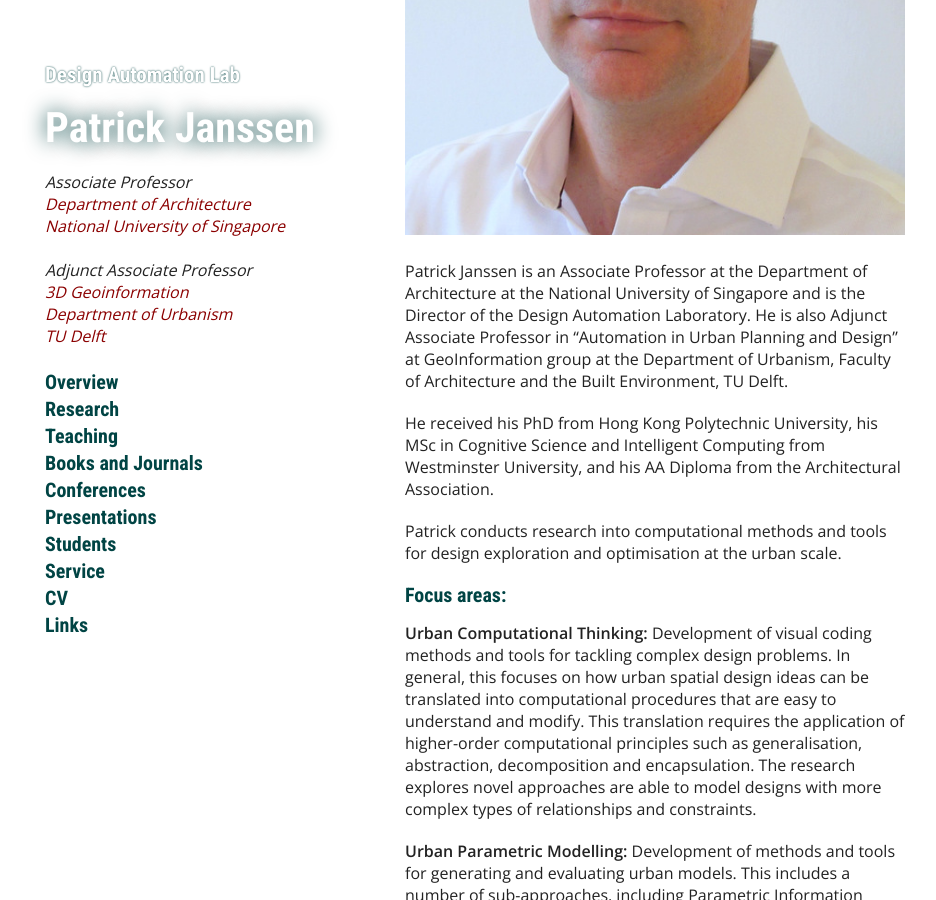
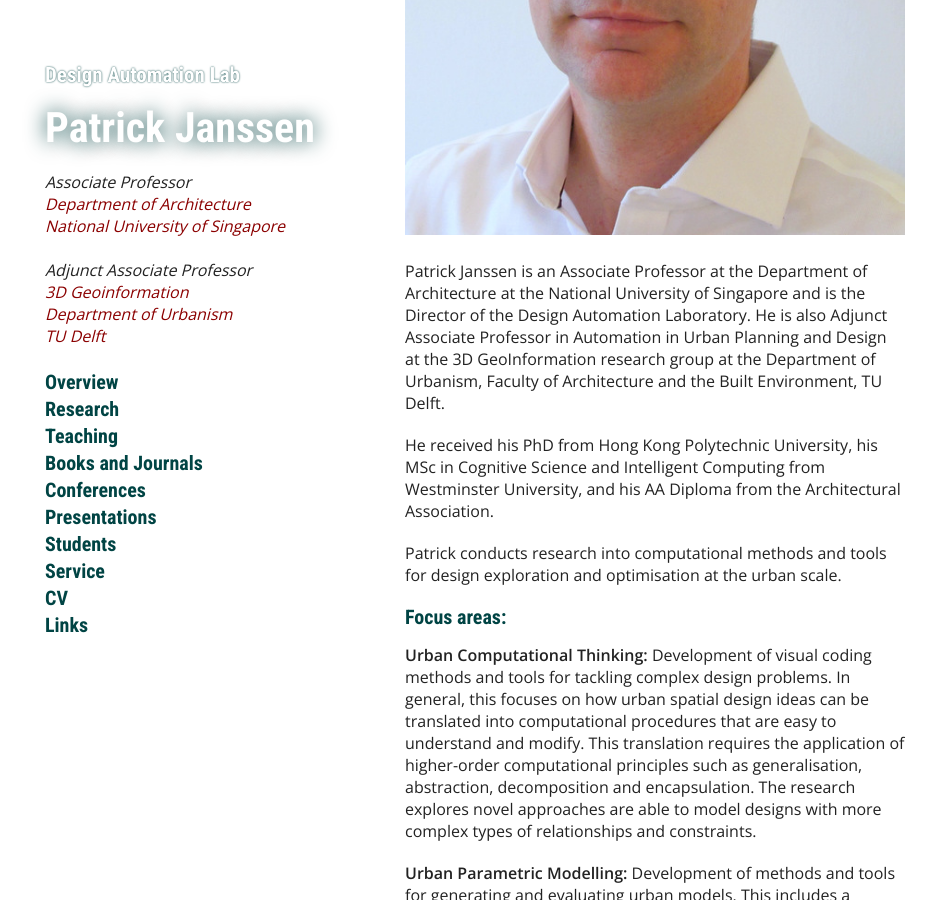
Before and after one commit to phtj/patrick-janssen, a Jekyll site: the page built from index.md, in a window 1280 px wide and 900 px high, scrolled down 414 px. Shown: the whole window, without its empty margins (165-1101 px from the left). Built offline with Jekyll 4.4.1, drawn with Linux system fonts in a browser that asks for light colours; our own code applies the rules of GitHub Pages for plain Markdown files; a script that is not in the unit is left out.

Commit message:
updated text

```diff
--- a/index.md
+++ b/index.md
@@ -4,7 +4,7 @@ title: Home
 
 ![Photo](./assets/images/1-IMG_4903.JPG)
 
-Patrick Janssen is an Associate Professor at the Department of Architecture at the National University of Singapore and is the Director of the Design Automation Laboratory. He is also Adjunct Associate Professor in "Automation in Urban Planning and Design" at GeoInformation group at the Department of Urbanism, Faculty of Architecture and the Built Environment, TU Delft.
+Patrick Janssen is an Associate Professor at the Department of Architecture at the National University of Singapore and is the Director of the Design Automation Laboratory. He is also Adjunct Associate Professor in Automation in Urban Planning and Design at the 3D GeoInformation research group at the Department of Urbanism, Faculty of Architecture and the Built Environment, TU Delft.
 
 He received his PhD from Hong Kong Polytechnic University, his MSc in Cognitive Science and Intelligent Computing from Westminster University, and his AA Diploma from the Architectural Association.
 
```
